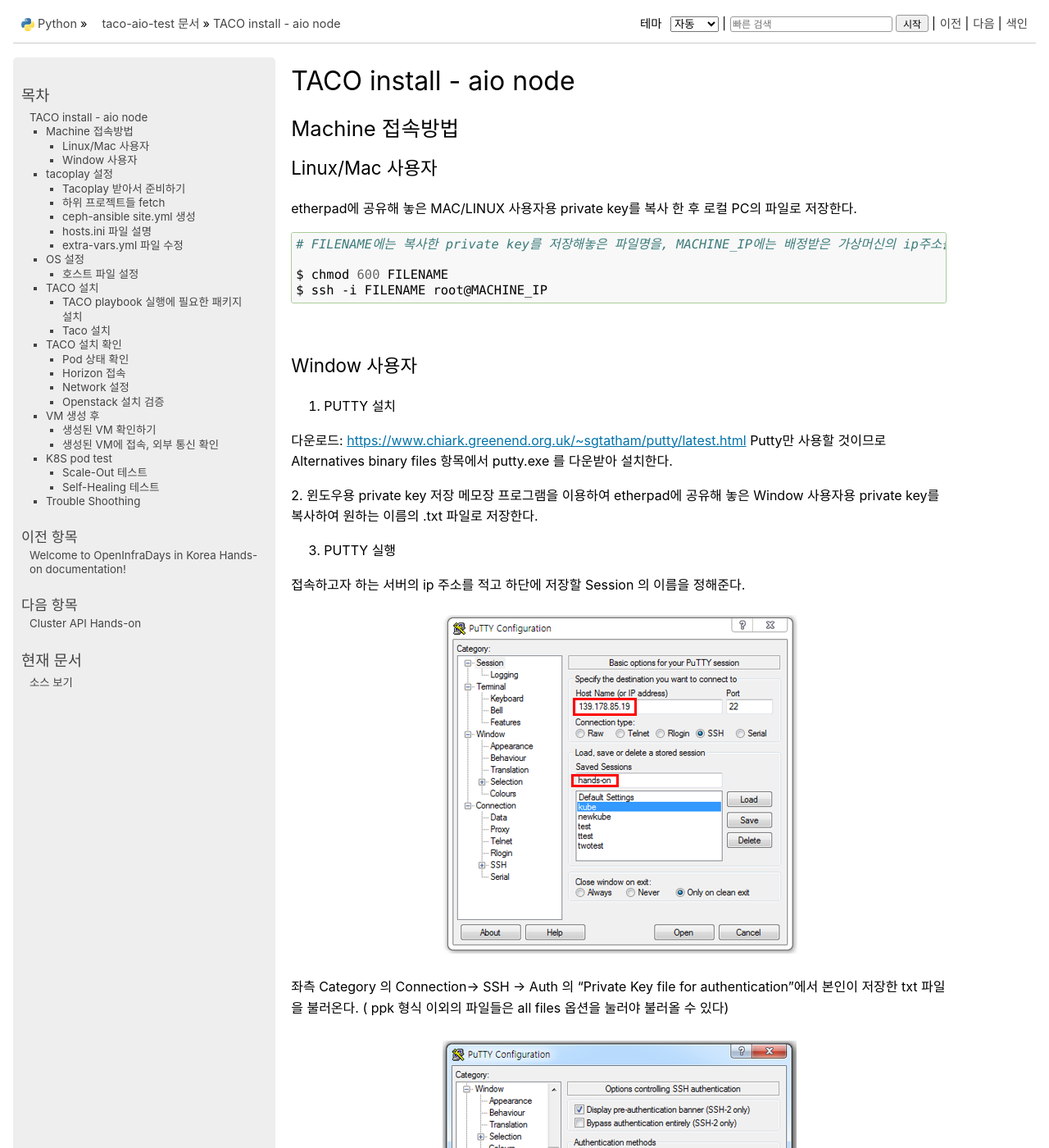
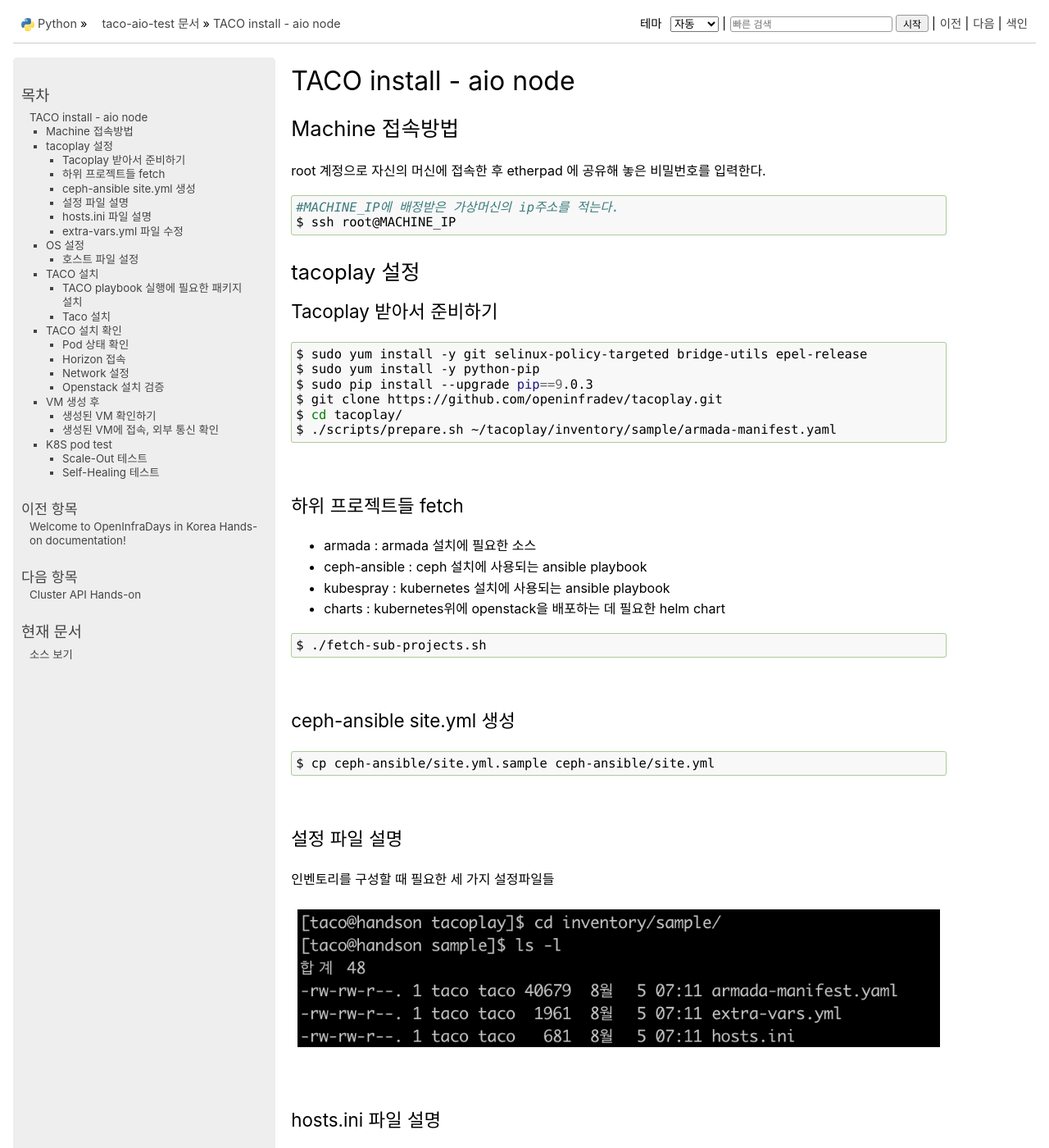
Before and after one commit to openinfradev/openinfraday-2019-handson-docs, a Sphinx documentation site: the page built from docs/source/taco-aio.rst, in a window 1280 px wide and 1400 px high. Shown: the whole window at 82% size. Built offline with Sphinx 7.4.7, drawn with Linux system fonts in a browser that asks for light colours; some of the changed text lies outside the part shown.

Commit message:
set passwd login

```diff
--- a/docs/source/taco-aio.rst
+++ b/docs/source/taco-aio.rst
@@ -5,47 +5,13 @@ TACO install - aio node
 Machine 접속방법
 ================
 
-Linux/Mac 사용자
------------------
-
-etherpad에 공유해 놓은 MAC/LINUX 사용자용 private key를 복사 한 후 로컬 PC의 파일로 저장한다.
+root 계정으로 자신의 머신에 접속한 후 etherpad 에 공유해 놓은 비밀번호를 입력한다.
 
 .. code-block:: bash
 
-   # FILENAME에는 복사한 private key를 저장해놓은 파일명을, MACHINE_IP에는 배정받은 가상머신의 ip주소를 써주면 된다.
+   #MACHINE_IP에 배정받은 가상머신의 ip주소를 적는다.
+   $ ssh root@MACHINE_IP
 
-   $ chmod 600 FILENAME
-   $ ssh -i FILENAME root@MACHINE_IP
-
-|
-
-Window 사용자
--------------
-
-1. PUTTY 설치
-
-다운로드: https://www.chiark.greenend.org.uk/~sgtatham/putty/latest.html
-Putty만 사용할 것이므로 Alternatives binary files 항목에서 putty.exe 를 다운받아 설치한다.
-
-2. 윈도우용 private key 저장
-메모장 프로그램을 이용하여 etherpad에 공유해 놓은 Window 사용자용 private key를 복사하여 원하는 이름의 .txt 파일로 저장한다.
-
-3. PUTTY 실행
-
-접속하고자 하는 서버의 ip 주소를 적고 하단에 저장할 Session 의 이름을 정해준다.
-
-.. figure:: _static/1.png
-
-좌측 Category 의 Connection-> SSH -> Auth 의 “Private Key file for authentication”에서 본인이 저장한 txt 파일을 불러온다. ( ppk 형식 이외의 파일들은 all files 옵션을 눌러야 불러올 수 있다)
-
-.. figure:: _static/2.png
-
-다시 Session 카테고리로 돌아가 지금까지의 정보를 save 를 눌러 저장한다. open 버튼으로 ssh 에 접속해 실행 화면이 뜨면 root 로 로그인한다.
-
-.. figure:: _static/3.png
-
-|
-|
 
 tacoplay 설정
 =============
@@ -84,6 +50,15 @@ ceph-ansible site.yml 생성
 .. code-block:: bash
 
    $ cp ceph-ansible/site.yml.sample ceph-ansible/site.yml
+
+|
+
+설정 파일 설명
+--------------
+
+인벤토리를 구성할 때 필요한 세 가지 설정파일들
+
+.. figure:: _static/filelist.png
 
 |
 
@@ -359,16 +335,4 @@ cinder-api pod가 새로 생성되고 있는 것을 확인할 수 있다.
 
 .. figure:: _static/poddelete.png
 
-
 |
-|
-
-
-Trouble Shoothing
-=================
-
-* Missing value auth-url required for auth plugin password
-
-.. code-block:: bash
-
-   $ . tacoplay/scripts/adminrc
```
Also changed, not shown: other parts of docs/source/taco-aio.rst (+2 -1 lines).
